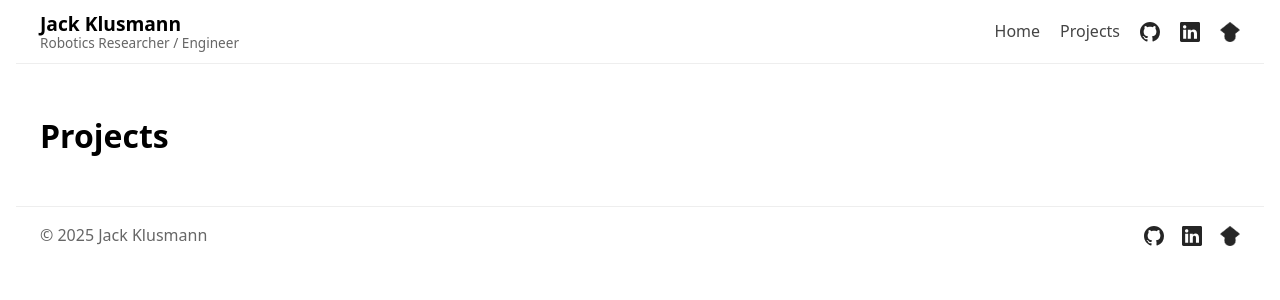
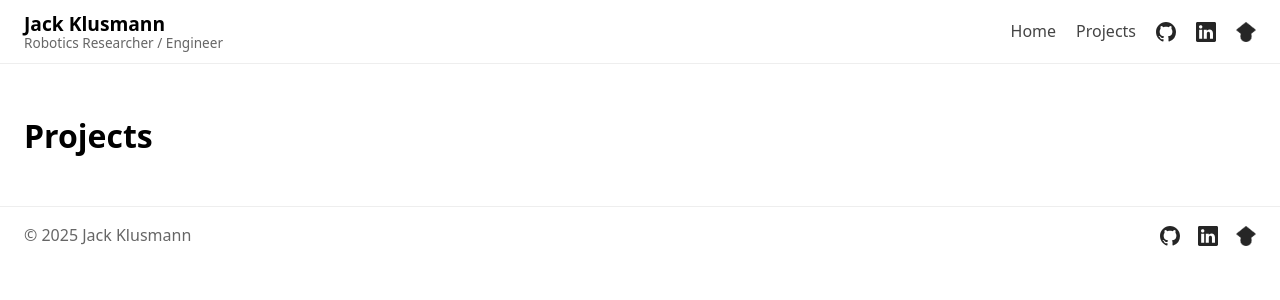
Before and after one commit to Jack-Klusmann/jack-klusmann.github.io, a Jekyll site: the page built from projects.md, in a window 1280 px wide. Shown: the top 300 px of the page. Built offline with Jekyll 4.4.1, drawn with Linux system fonts in a browser that asks for light colours.

Commit message:
Adjusted style

```diff
--- a/assets/css/style.css
+++ b/assets/css/style.css
@@ -1,5 +1,5 @@
 :root {
-  --max: 1200px;
+  --max: 1280px;
   --gap: 16px;
 }
 
@@ -70,7 +70,7 @@ body {
 
 .intro-text {
   flex: 2;
-  max-width: 750px;
+  max-width: 800px;
 }
 
 .intro-image {
```
